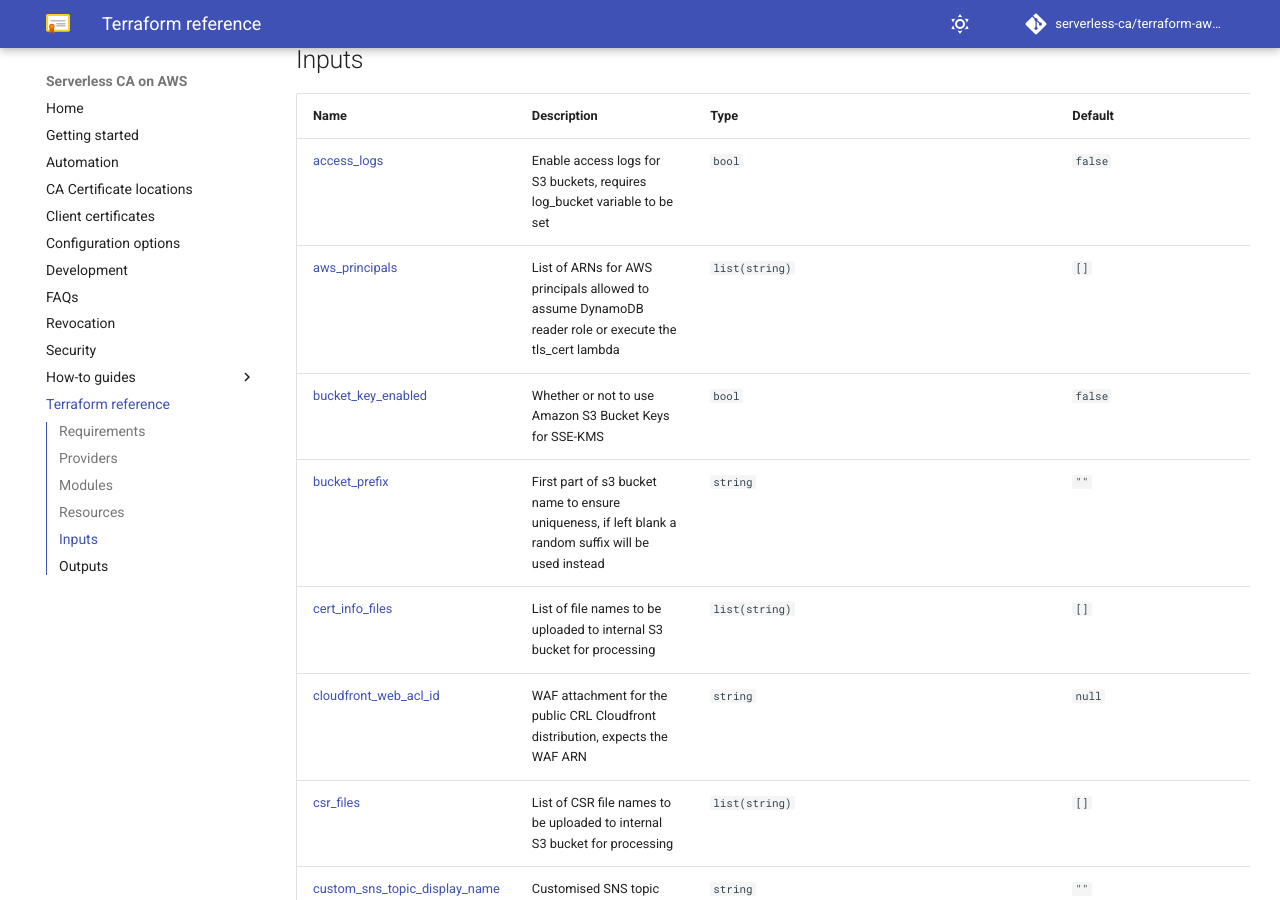
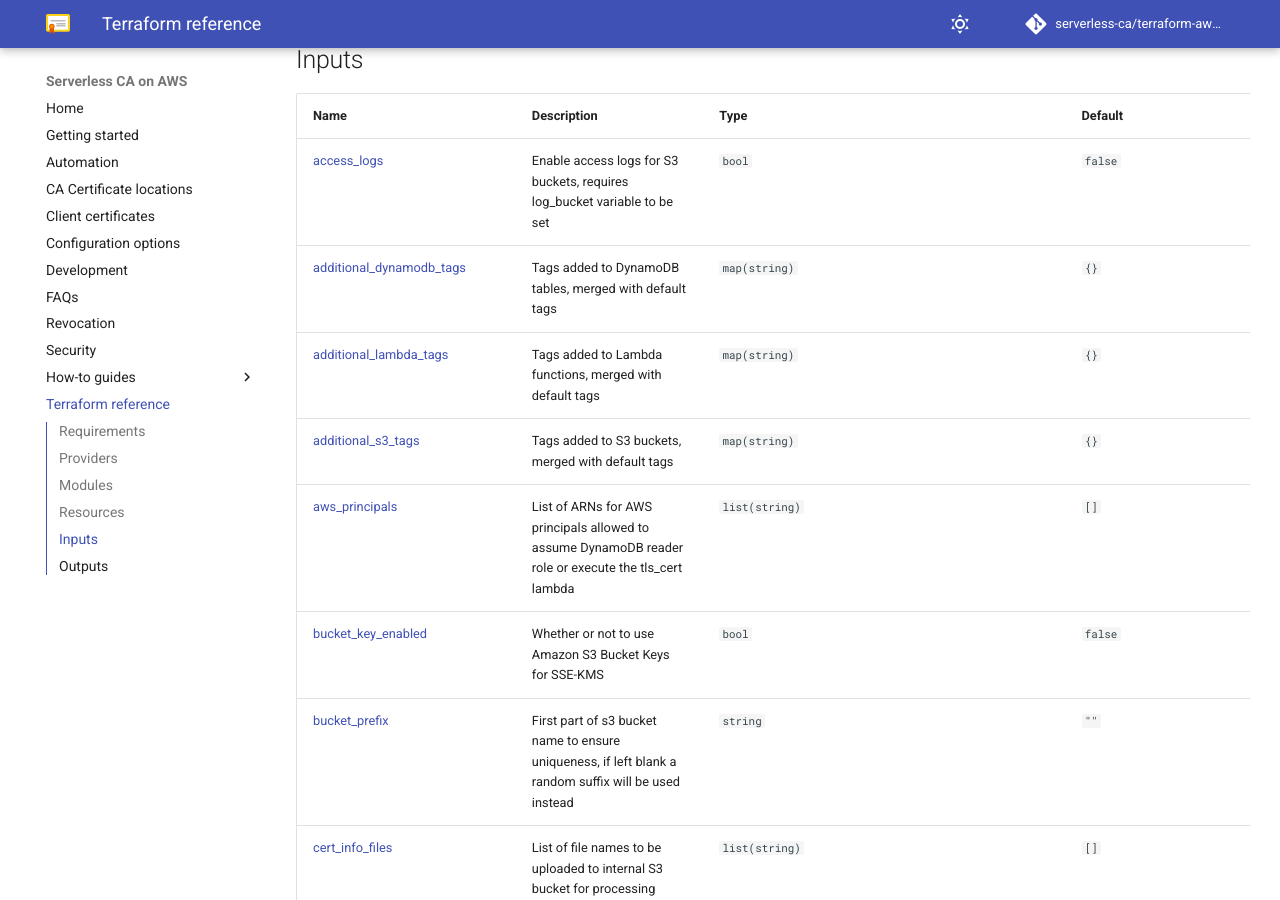
Before and after one commit to serverless-ca/terraform-aws-ca, an MkDocs documentation site: the page built from docs/reference.md, in a window 1280 px wide and 900 px high, scrolled down 2023 px. Built offline with MkDocs 1.6.1 and Material for MkDocs 9.7.7, drawn with Linux system fonts in a browser that asks for light colours; comment, search, counter and statistics services are not loaded; some of the changed text lies outside the part shown.

Commit message:
Customisable tags to support AWS Backup (#392)
* Customisable tags to support AWS Backup
* terraform-docs: automated action
---------
Co-authored-by: github-actions[bot] <github-actions[bot]@users.noreply.github.com>

```diff
--- a/docs/reference.md
+++ b/docs/reference.md
@@ -52,6 +52,9 @@
 | Name | Description | Type | Default | Required |
 |------|-------------|------|---------|:--------:|
 | <a name="input_access_logs"></a> [access\_logs](#input\_access\_logs) | Enable access logs for S3 buckets, requires log\_bucket variable to be set | `bool` | `false` | no |
+| <a name="input_additional_dynamodb_tags"></a> [additional\_dynamodb\_tags](#input\_additional\_dynamodb\_tags) | Tags added to DynamoDB tables, merged with default tags | `map(string)` | `{}` | no |
+| <a name="input_additional_lambda_tags"></a> [additional\_lambda\_tags](#input\_additional\_lambda\_tags) | Tags added to Lambda functions, merged with default tags | `map(string)` | `{}` | no |
+| <a name="input_additional_s3_tags"></a> [additional\_s3\_tags](#input\_additional\_s3\_tags) | Tags added to S3 buckets, merged with default tags | `map(string)` | `{}` | no |
 | <a name="input_aws_principals"></a> [aws\_principals](#input\_aws\_principals) | List of ARNs for AWS principals allowed to assume DynamoDB reader role or execute the tls\_cert lambda | `list(string)` | `[]` | no |
 | <a name="input_bucket_key_enabled"></a> [bucket\_key\_enabled](#input\_bucket\_key\_enabled) | Whether or not to use Amazon S3 Bucket Keys for SSE-KMS | `bool` | `false` | no |
 | <a name="input_bucket_prefix"></a> [bucket\_prefix](#input\_bucket\_prefix) | First part of s3 bucket name to ensure uniqueness, if left blank a random suffix will be used instead | `string` | `""` | no |
@@ -91,6 +94,7 @@
 | <a name="input_sns_policy_template"></a> [sns\_policy\_template](#input\_sns\_policy\_template) | Name of SNS policy template file, if used | `string` | `"default"` | no |
 | <a name="input_sns_sqs_subscriptions"></a> [sns\_sqs\_subscriptions](#input\_sns\_sqs\_subscriptions) | A map of SQS names to arns to subscribe to the SNS topic | `map(string)` | `{}` | no |
 | <a name="input_subscription_filter_destination"></a> [subscription\_filter\_destination](#input\_subscription\_filter\_destination) | CloudWatch log subscription filter destination, last section of ARN | `string` | `""` | no |
+| <a name="input_tags"></a> [tags](#input\_tags) | see also additional\_s3\_tags, additional\_dynamodb\_tags, additional\_lambda\_tags | `map(string)` | `{}` | no |
 | <a name="input_timeout"></a> [timeout](#input\_timeout) | Amount of time Lambda Function has to run in seconds | `number` | `180` | no |
 | <a name="input_xray_enabled"></a> [xray\_enabled](#input\_xray\_enabled) | Whether to enable active tracing with AWS X-Ray | `bool` | `true` | no |
 
```
Also changed, not shown: 12 other files.
